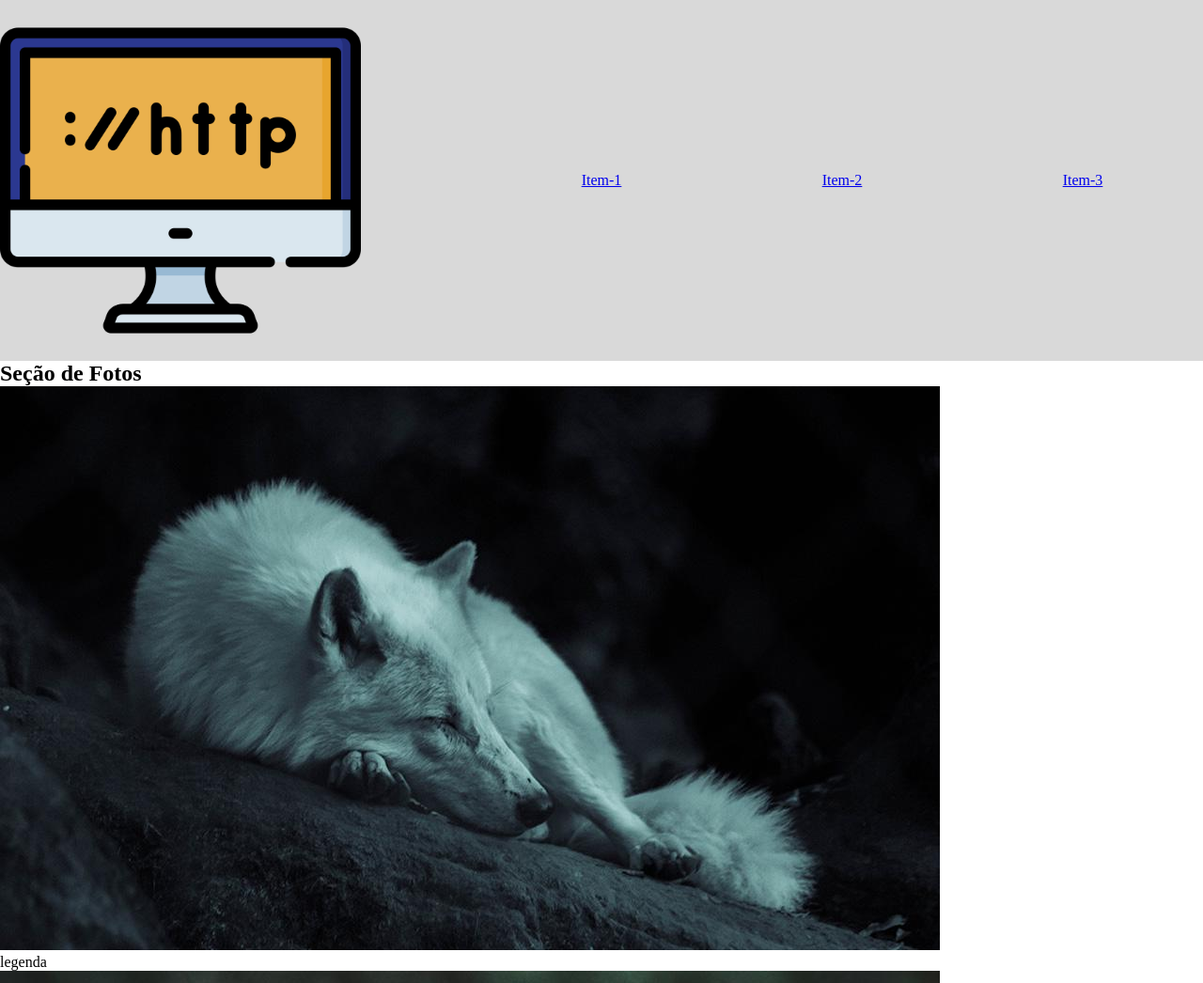
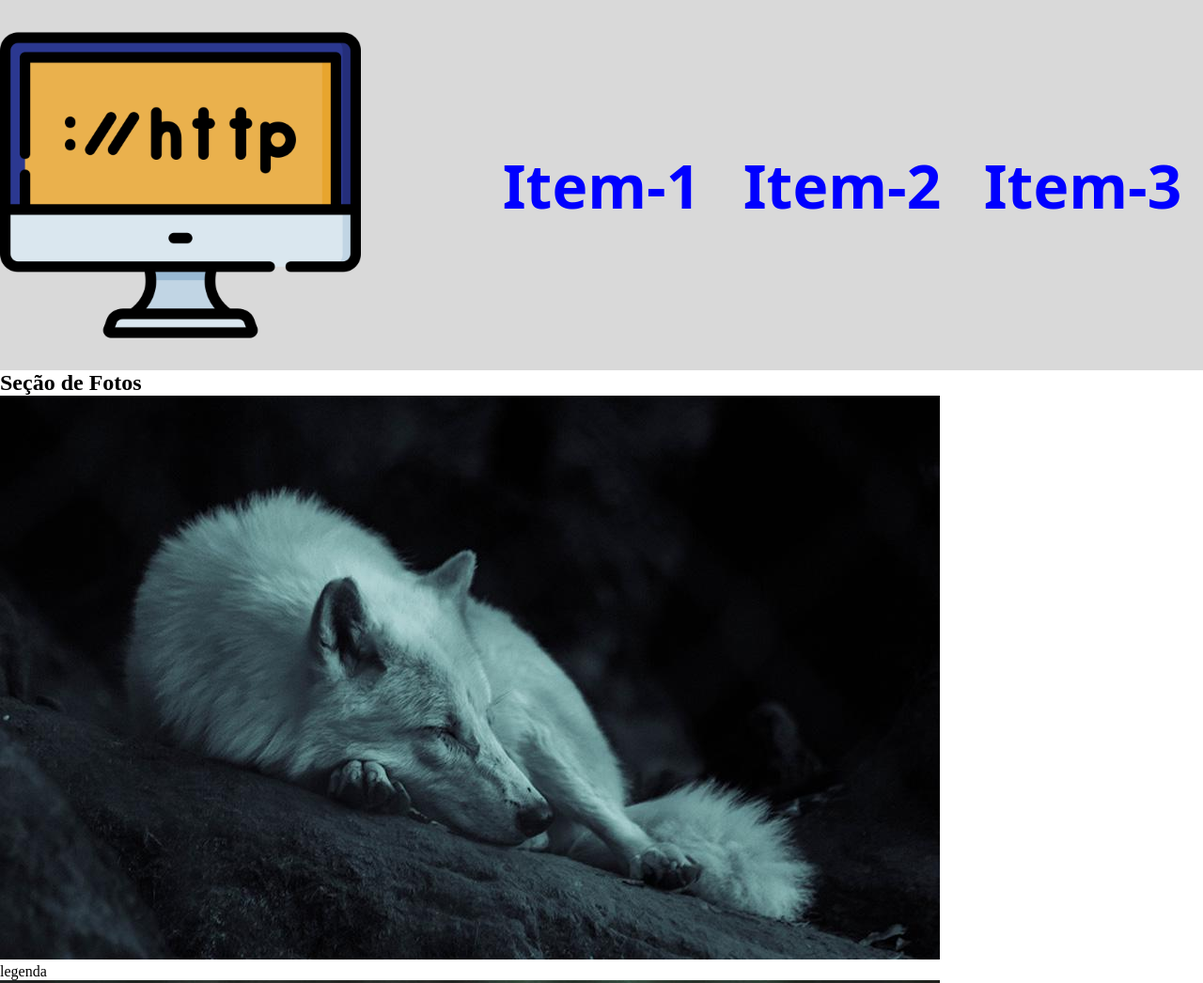
Before and after one commit to 1TDSPM-23/rm99768, a plain HTML site: page index.html in a window 1280 px wide. Shown: the top 1046 px of the page at 94% size. Drawn offline with Linux system fonts and the light colour scheme.

Commit message:
Estilos específicos da tag <a>

```diff
--- a/css/estilo.css
+++ b/css/estilo.css
@@ -24,3 +24,18 @@
     width: 60%;
     height: 100%;
 }
+
+.cabecalho a{
+    text-decoration: none;
+    color: blue;
+    text-align: center;
+    font-size: 4em;
+    font-family: system-ui, -apple-system, BlinkMacSystemFont, 'Segoe UI', Roboto, Oxygen, Ubuntu, Cantarell, 'Open Sans', 'Helvetica Neue', sans-serif;
+    font-weight: 700;
+    padding: 20% 0;
+}
+
+.cabecalho a:hover{
+    background-color: black;
+    color: white;
+}
```
